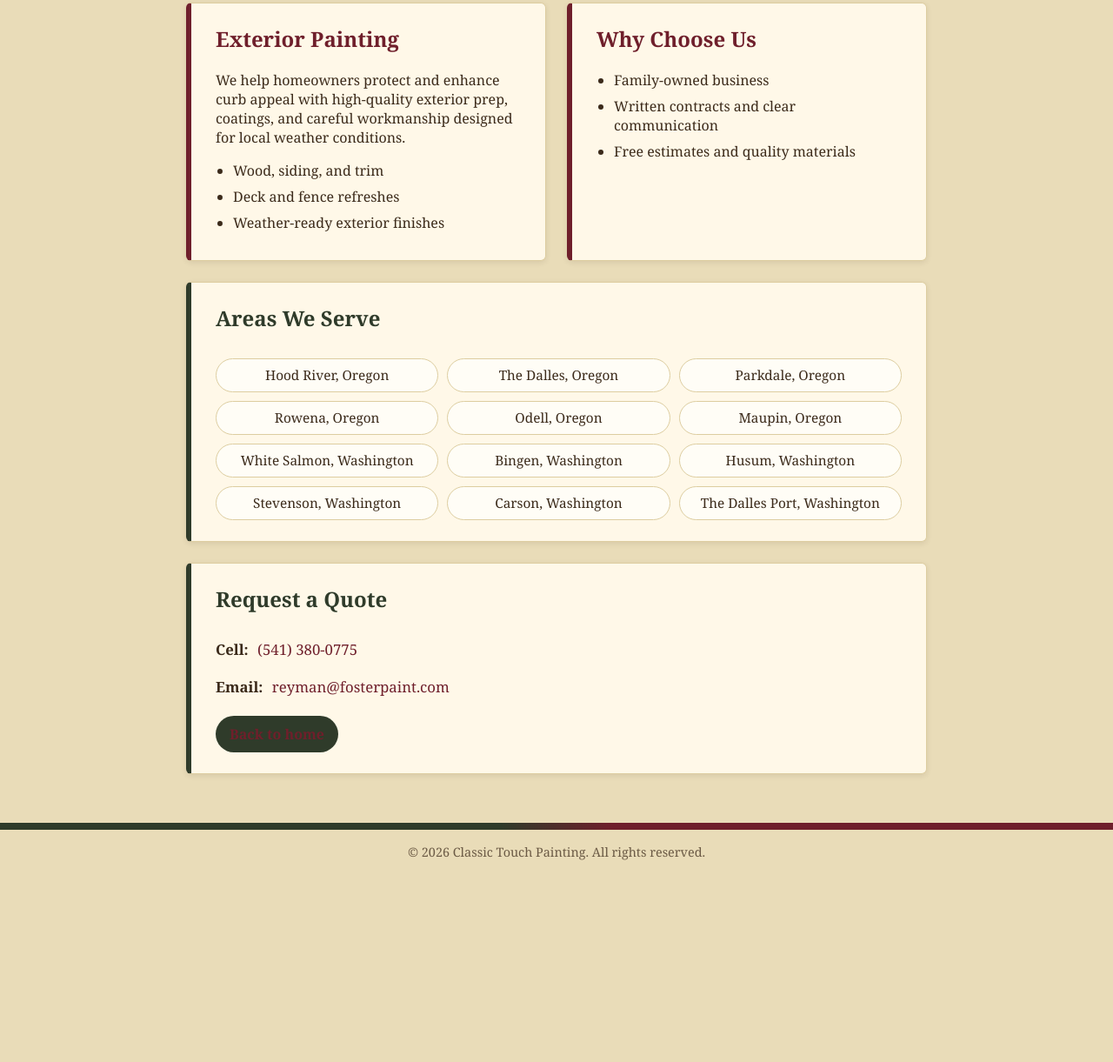
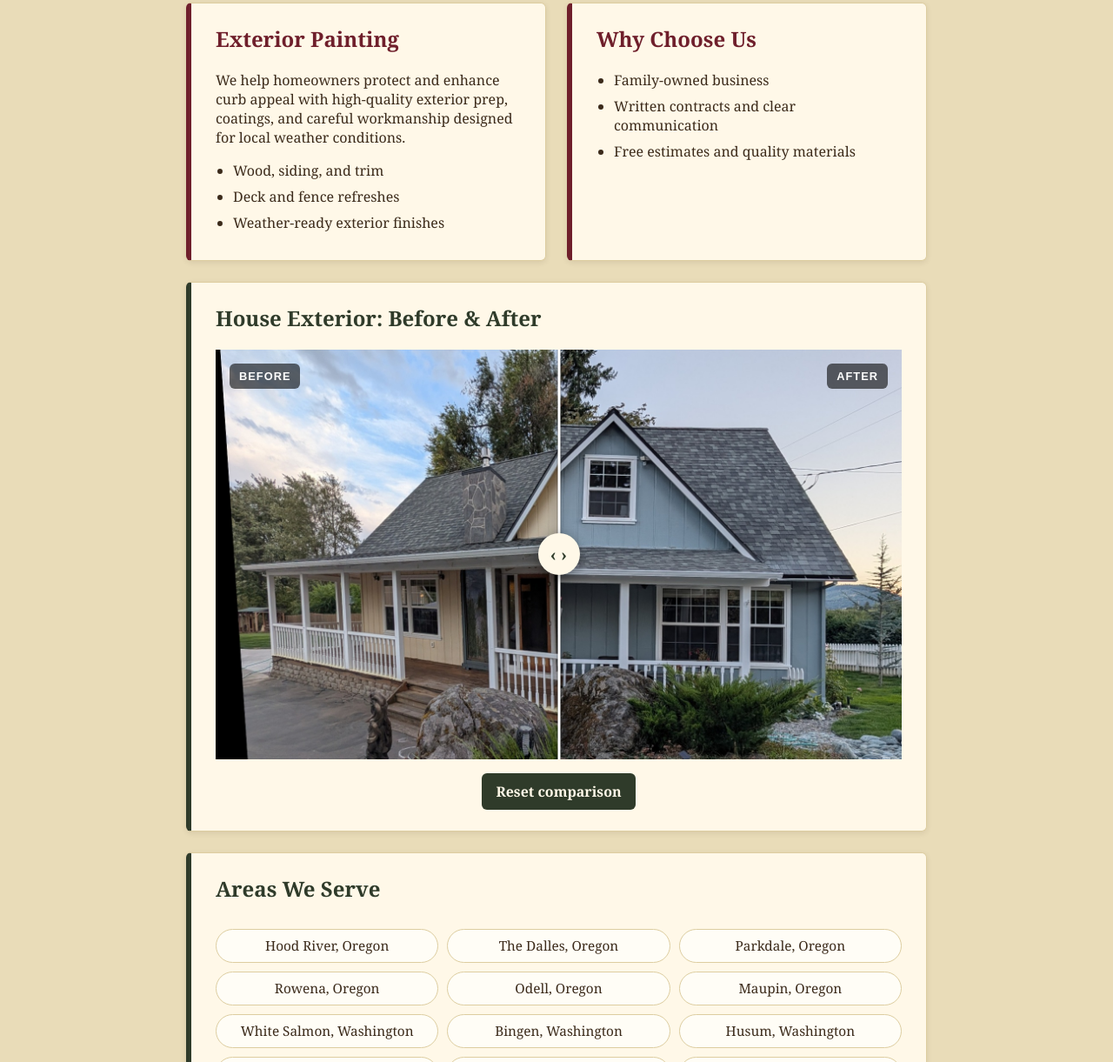
Before and after one commit to mcnerthney/classic-touch-painting-site, a website: page public/painting.html in a window 1280 px wide. Shown: the part 581-1802 px from the top of the page at 87% size. Before the commit the page ends 1602 px from the top, so only its background shows below. Drawn offline with Linux system fonts and the light colour scheme.

Commit message:
Add house before-and-after slider

```diff
--- a/public/painting.html
+++ b/public/painting.html
@@ -59,6 +59,23 @@
             </section>
         </div>
 
+        <section class="card project-showcase" aria-labelledby="project-showcase-title">
+            <h2 id="project-showcase-title">House Exterior: Before &amp; After</h2>
+            <div class="comparison" id="comparison" style="--split: 50%">
+                <img src="images/house-before.jpg" alt="House exterior before painting" />
+                <img class="comparison-after" src="images/house-after.jpg" alt="House exterior after painting" />
+                <div class="comparison-divider" aria-hidden="true"></div>
+                <div class="comparison-handle" aria-hidden="true"><span>‹ ›</span></div>
+                <span class="comparison-label comparison-before-label" aria-hidden="true">Before</span>
+                <span class="comparison-label comparison-after-label" aria-hidden="true">After</span>
+                <input id="comparison-slider" type="range" min="0" max="100" value="50"
+                    aria-label="Before and after house painting comparison" />
+            </div>
+            <div class="comparison-controls">
+                <button type="button" id="comparison-reset">Reset comparison</button>
+            </div>
+        </section>
+
         <section class="card areas">
             <h2>Areas We Serve</h2>
             <div class="areas-grid" aria-label="Service areas">
@@ -100,6 +117,20 @@
 
     <script>
         document.getElementById('year').textContent = new Date().getFullYear();
+
+        const comparison = document.getElementById('comparison');
+        const comparisonSlider = document.getElementById('comparison-slider');
+        const comparisonReset = document.getElementById('comparison-reset');
+
+        function updateComparison() {
+            comparison.style.setProperty('--split', `${comparisonSlider.value}%`);
+        }
+
+        comparisonSlider.addEventListener('input', updateComparison);
+        comparisonReset.addEventListener('click', () => {
+            comparisonSlider.value = 50;
+            updateComparison();
+        });
     </script>
 </body>
 
--- a/public/style.css
+++ b/public/style.css
@@ -214,6 +214,132 @@ main>section {
   height: 100%;
 }
 
+.project-showcase {
+  border-left-color: var(--green);
+}
+
+.project-showcase h2 {
+  color: var(--green);
+}
+
+.comparison {
+  position: relative;
+  width: 100%;
+  aspect-ratio: 1600 / 956;
+  overflow: hidden;
+  background: var(--cream-dark);
+  user-select: none;
+}
+
+.comparison img {
+  position: absolute;
+  inset: 0;
+  display: block;
+  width: 100%;
+  height: 100%;
+  object-fit: cover;
+  pointer-events: none;
+}
+
+.comparison .comparison-after {
+  clip-path: inset(0 0 0 var(--split));
+}
+
+.comparison-divider {
+  position: absolute;
+  top: 0;
+  bottom: 0;
+  left: var(--split);
+  width: 3px;
+  transform: translateX(-50%);
+  background: #fff;
+  box-shadow: 0 0 0 1px rgba(0, 0, 0, 0.25), 0 0 14px rgba(0, 0, 0, 0.4);
+  pointer-events: none;
+}
+
+.comparison-handle {
+  position: absolute;
+  top: 50%;
+  left: var(--split);
+  display: grid;
+  width: 48px;
+  height: 48px;
+  place-items: center;
+  transform: translate(-50%, -50%);
+  border-radius: 50%;
+  background: #fff8e8;
+  box-shadow: 0 3px 14px rgba(0, 0, 0, 0.4);
+  color: var(--green);
+  font-size: 20px;
+  font-weight: bold;
+  pointer-events: none;
+}
+
+.comparison-label {
+  position: absolute;
+  top: 16px;
+  padding: 7px 11px;
+  border-radius: 6px;
+  background: rgba(0, 0, 0, 0.58);
+  color: #fff;
+  font-family: Arial, sans-serif;
+  font-size: 0.8rem;
+  font-weight: bold;
+  letter-spacing: 0.08em;
+  text-transform: uppercase;
+  pointer-events: none;
+}
+
+.comparison-before-label {
+  left: 16px;
+}
+
+.comparison-after-label {
+  right: 16px;
+}
+
+#comparison-slider {
+  position: absolute;
+  inset: 0;
+  z-index: 1;
+  width: 100%;
+  height: 100%;
+  margin: 0;
+  opacity: 0;
+  cursor: ew-resize;
+}
+
+.comparison:focus-within {
+  outline: 3px solid var(--green);
+  outline-offset: 3px;
+}
+
+.comparison-controls {
+  display: flex;
+  justify-content: center;
+  margin-top: 16px;
+}
+
+#comparison-reset {
+  border: 0;
+  border-radius: 6px;
+  padding: 10px 16px;
+  background: var(--green);
+  color: #fff8e8;
+  font: inherit;
+  font-weight: bold;
+  cursor: pointer;
+}
+
+#comparison-reset:hover {
+  filter: brightness(1.1);
+}
+
+#comparison-reset:focus-visible {
+  outline: 3px solid var(--maroon);
+  outline-offset: 3px;
+}
+
 .page-link-wrap {
   margin-top: 12px;
 }
@@ -381,6 +507,17 @@ main>section {
 }
 
 @media (max-width: 600px) {
+  .comparison-handle {
+    width: 40px;
+    height: 40px;
+    font-size: 17px;
+  }
+
+  .comparison-label {
+    top: 10px;
+    font-size: 0.7rem;
+  }
+
   .form-grid {
     grid-template-columns: 1fr;
   }
```
Also changed, not shown: public/images/house-after.jpg (added), public/images/house-before.jpg (added).
